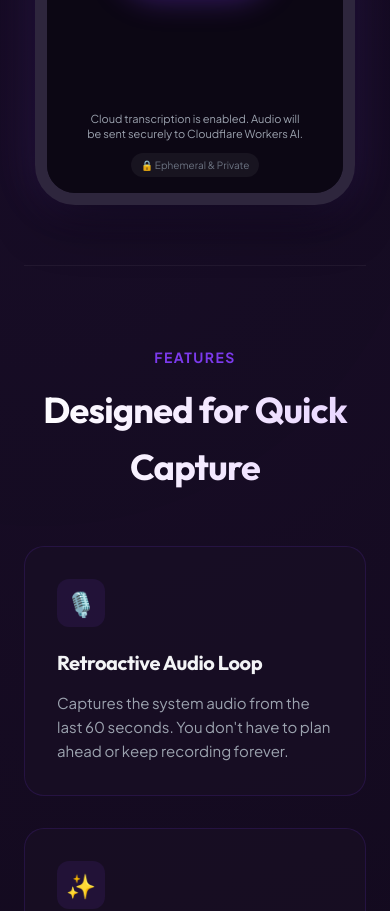
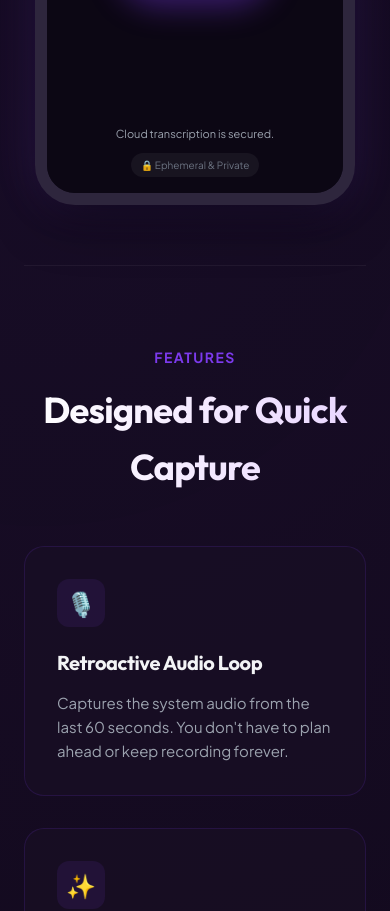
Before and after one commit to lusa8o8/clipscribe, a plain HTML site: page website/index.html in a window 390 px wide. Shown: the part 1274-2185 px from the top of the page. Drawn offline with Linux system fonts and the light colour scheme.

Commit message:
copy: shorten phone mockup cloud transcription label

```diff
--- a/website/index.html
+++ b/website/index.html
@@ -837,7 +837,7 @@
 
                         <!-- Footer -->
                         <div class="phone-footer">
-                            <span class="phone-info-text">Cloud transcription is enabled. Audio will be sent securely to Cloudflare Workers AI.</span>
+                            <span class="phone-info-text">Cloud transcription is secured.</span>
                             <div class="privacy-pill">
                                 🔒 Ephemeral & Private
                             </div>
```
